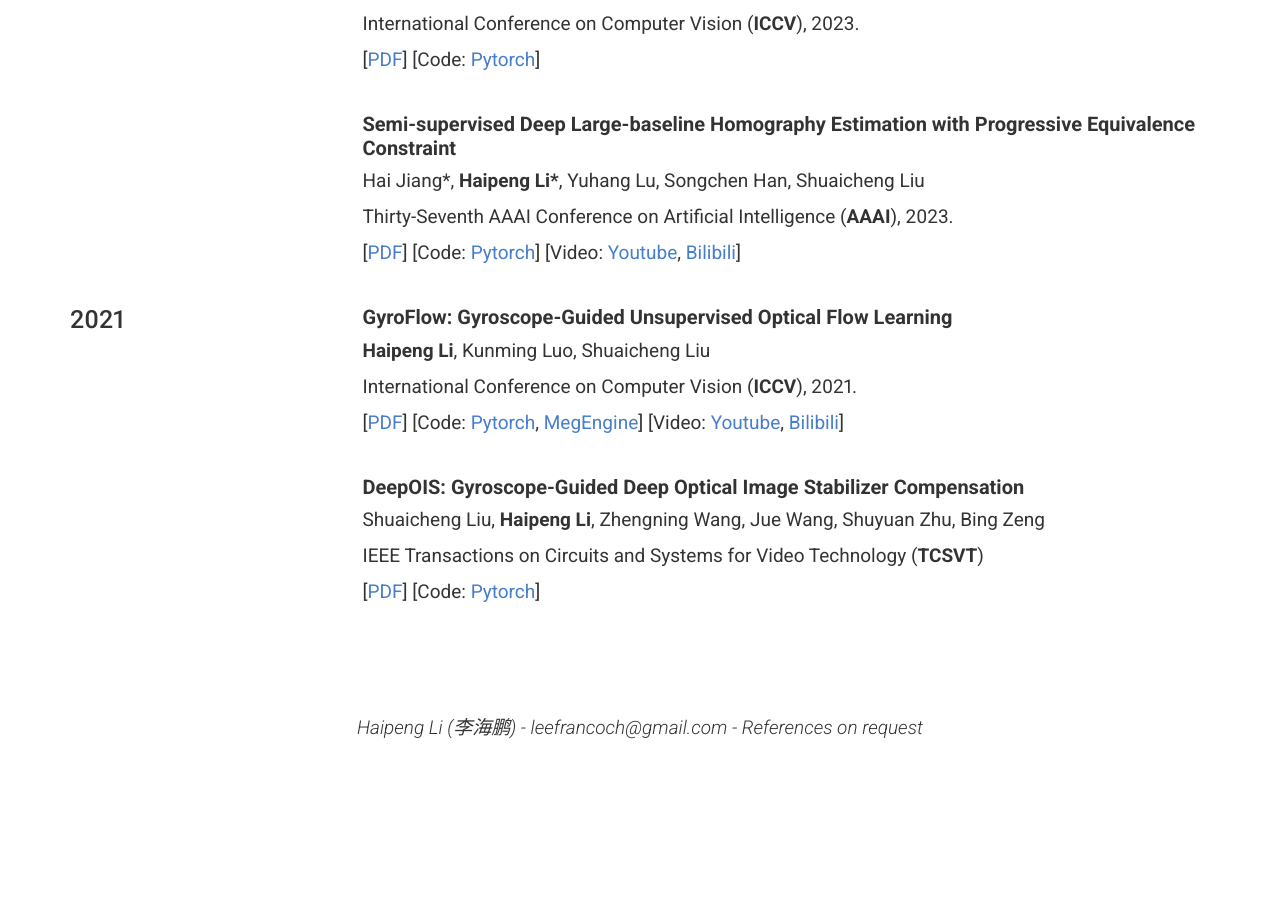
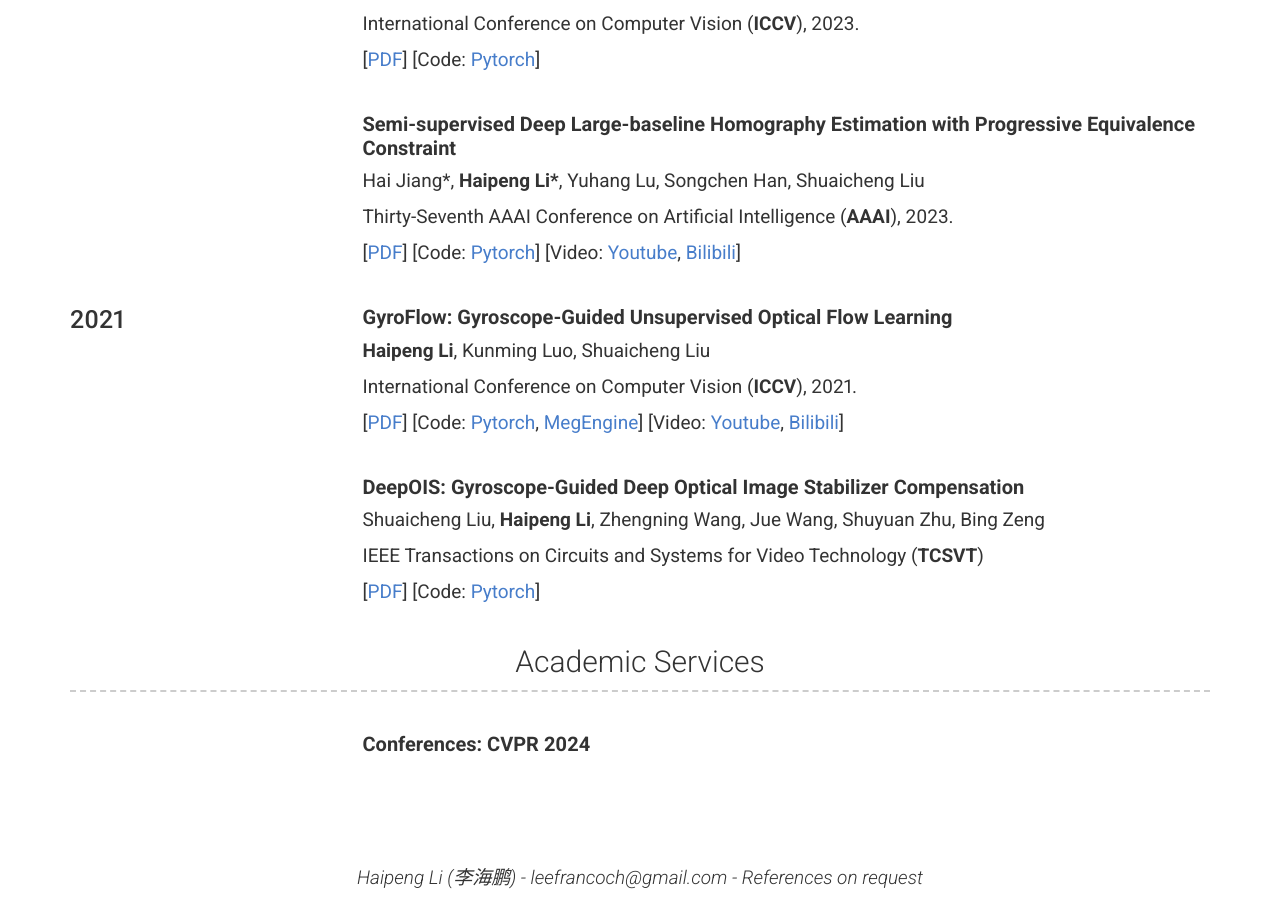
Before and after one commit to lhaippp/lhaippp.github.io, a Jekyll site: the page built from index.md, in a window 1280 px wide and 900 px high, scrolled down 844 px. Built offline with Jekyll 4.4.1, drawn with Linux system fonts in a browser that asks for light colours; nearby versions of some CDN libraries; before the commit the page ends 1594 px from its top, so only the background shows below that.

Commit message:
Update _config.yml

```diff
--- a/_config.yml
+++ b/_config.yml
@@ -131,6 +131,17 @@ content:
           [[PDF](http://www.liushuaicheng.org/CSVT/DeepOIS.pdf)]
           [Code: [Pytorch](https://github.com/lhaippp/DeepOIS)]
 
+  - title: Academic Services # Title for the section
+    layout: list # Type of content section (list/text)
+    content:
+
+      - layout: left
+        title:
+        # caption:
+        # sub_title: <green_mark>Accepted</green_mark>
+        description: | # this will include new lines to allow paragraphs
+          ## **Conferences: CVPR 2024**
+
 # Footer
 footer_show_references: true
 # references_title: References on request (Override references text)
```
